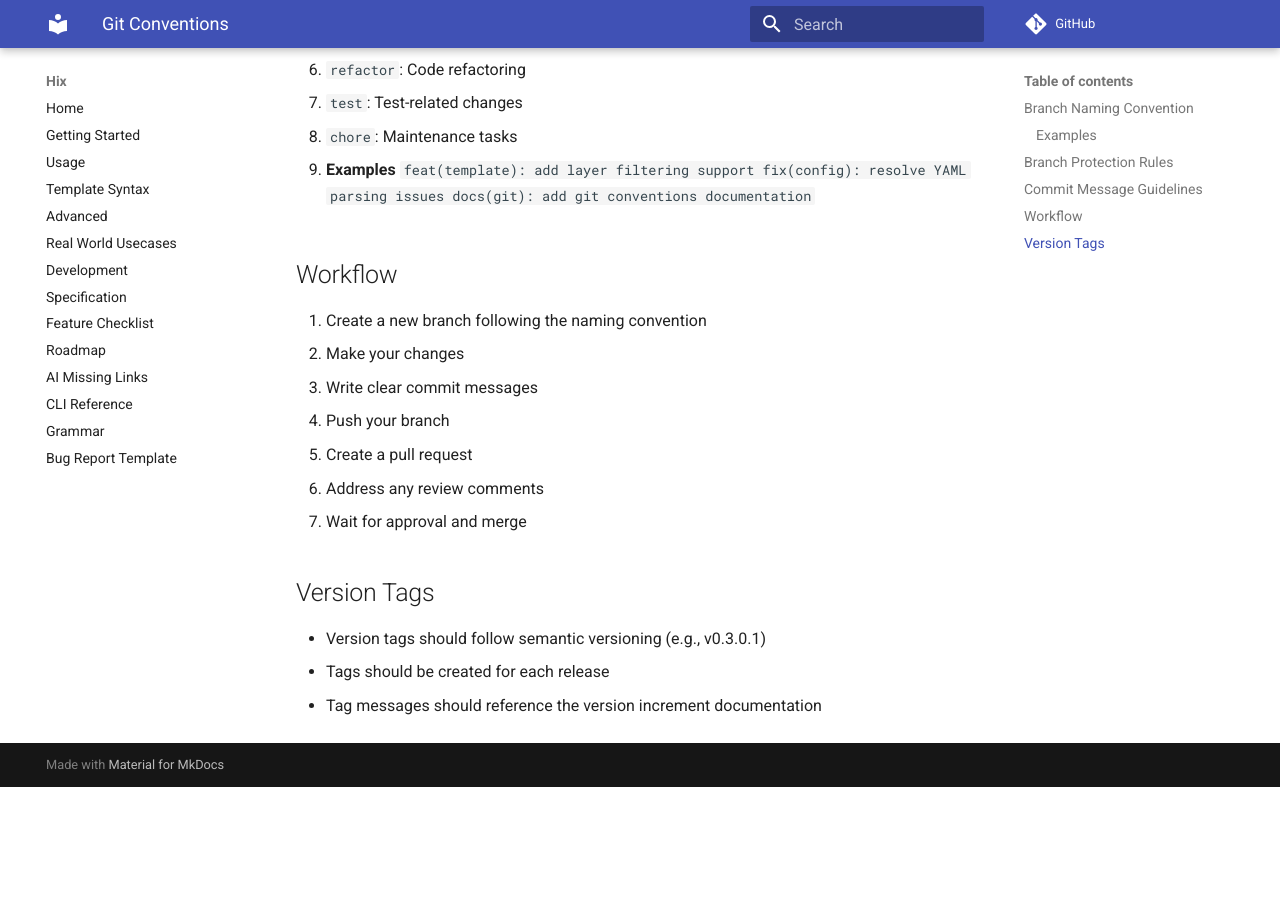
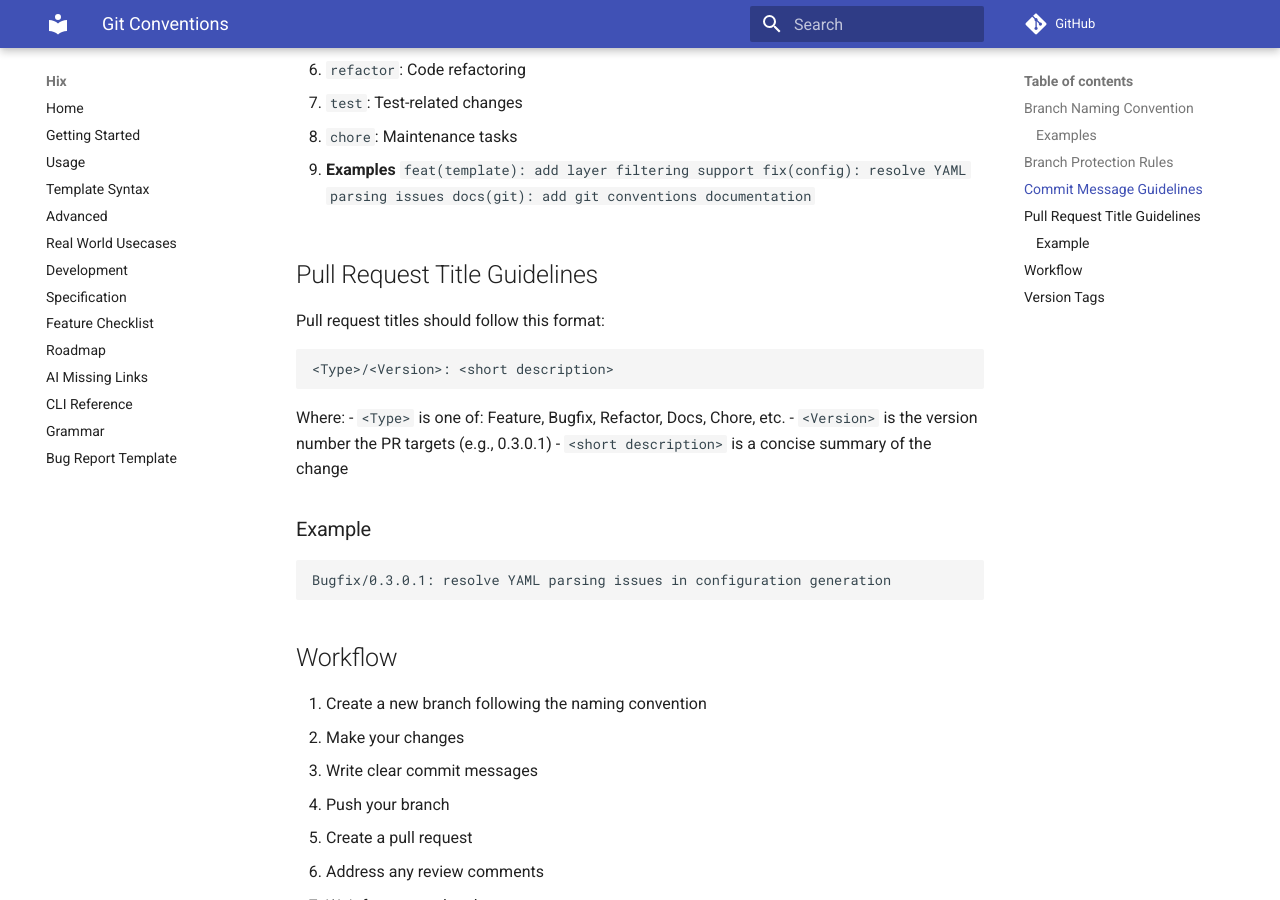
Before and after one commit to joelbugarini/hix, an MkDocs documentation site: the page built from docs/git-conventions.md, in a window 1280 px wide and 900 px high, scrolled down 1261 px. Built offline with MkDocs 1.6.1 and Material for MkDocs 9.7.7, drawn with Linux system fonts in a browser that asks for light colours; comment, search, counter and statistics services are not loaded; before the commit the page ends 2048 px from its top, so only the background shows below that.

Commit message:
adding pr title for git conventions

````diff
--- a/docs/git-conventions.md
+++ b/docs/git-conventions.md
@@ -56,6 +56,22 @@ Where:
    docs(git): add git conventions documentation
    ```
 
+## Pull Request Title Guidelines
+
+Pull request titles should follow this format:
+```
+<Type>/<Version>: <short description>
+```
+Where:
+- `<Type>` is one of: Feature, Bugfix, Refactor, Docs, Chore, etc.
+- `<Version>` is the version number the PR targets (e.g., 0.3.0.1)
+- `<short description>` is a concise summary of the change
+
+### Example
+```
+Bugfix/0.3.0.1: resolve YAML parsing issues in configuration generation
+```
+
 ## Workflow
 
 1. Create a new branch following the naming convention
````
